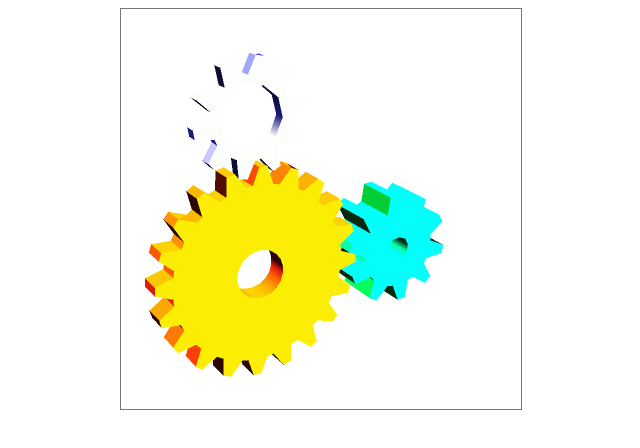
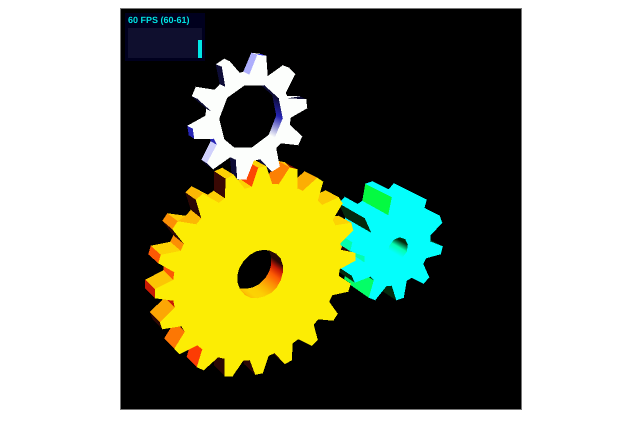
Before and after one commit to humu2009/tinygl.js, a plain HTML site: page demos/gears.html in a window 1280 px wide. Shown: the whole page, without its empty margins (320-960 px from the left). Drawn offline with Linux system fonts and the light colour scheme.

Commit message:
demos have been updated

```diff
--- a/demos/atlantis/main.js
+++ b/demos/atlantis/main.js
@@ -133,7 +133,7 @@ function Init(gl)
 
     InitFishs();
 
-    gl.clearColor(0.0, 0.5, 0.9, 0.0);
+    gl.clearColor(0.0, 0.5, 0.9, 1.0);
 }
 
 
--- a/demos/gears.html
+++ b/demos/gears.html
@@ -9,11 +9,23 @@
 	</HEAD>
 
 	<BODY>
-		<div style="width:400px; margin:auto; position:relative; font-size: 9pt; color: #777777;">
+		<div id="mainframe" style="width:400px; margin:auto; position:relative; font-size: 9pt; color: #777777;">
 			<canvas id="cv" style="border:1px solid; width:400px; height:400px;" width="800" height="800" ></canvas>
 		</div>
 		<script type="text/javascript" src="../js/tinygl.js"></script>
+		<script type="text/javascript" src="./external/stats.js"></script>
 		<script type="text/javascript">
+			/*
+			 * statistics tool
+			 */
+			var stats = new Stats;
+			stats.setMode(0);
+			stats.domElement.style.position = 'absolute';
+			stats.domElement.style.left = '5px';
+			stats.domElement.style.top = '5px';
+			document.getElementById('mainframe').appendChild(stats.domElement);
+
+
 			var canvas = document.getElementById('cv');
 			var gl = canvas.getContext('experimental-tinygl');
 
@@ -57,6 +69,7 @@
 			}
 
 			function draw() {
+				gl.clearColor(0, 0, 0, 1);
 				gl.clear( gl.COLOR_BUFFER_BIT | gl.DEPTH_BUFFER_BIT );
 
 				gl.pushMatrix();
@@ -109,9 +122,12 @@
 				var currtime = Date.now();
 				var deltatime = currtime - lasttime;
 				angle += 45 * deltatime / 1000;
+				//stats.begin();
 				draw();
+				//stats.end();
+				stats.update();
 				lasttime = currtime;
-				setTimeout(tick, 33/* 30 fps is required */);
+				requestAnimationFrame(tick);
 			}
 
 			function gear(inner_radius, outer_radius, width, teeth, tooth_depth) {
```
Also changed, not shown: demos/box.html (+1 -0 lines), demos/mech/mech.js (+7 -14 lines), demos/my_first_polygon.html (+1 -1 lines), demos/textures.html (+1 -0 lines).
